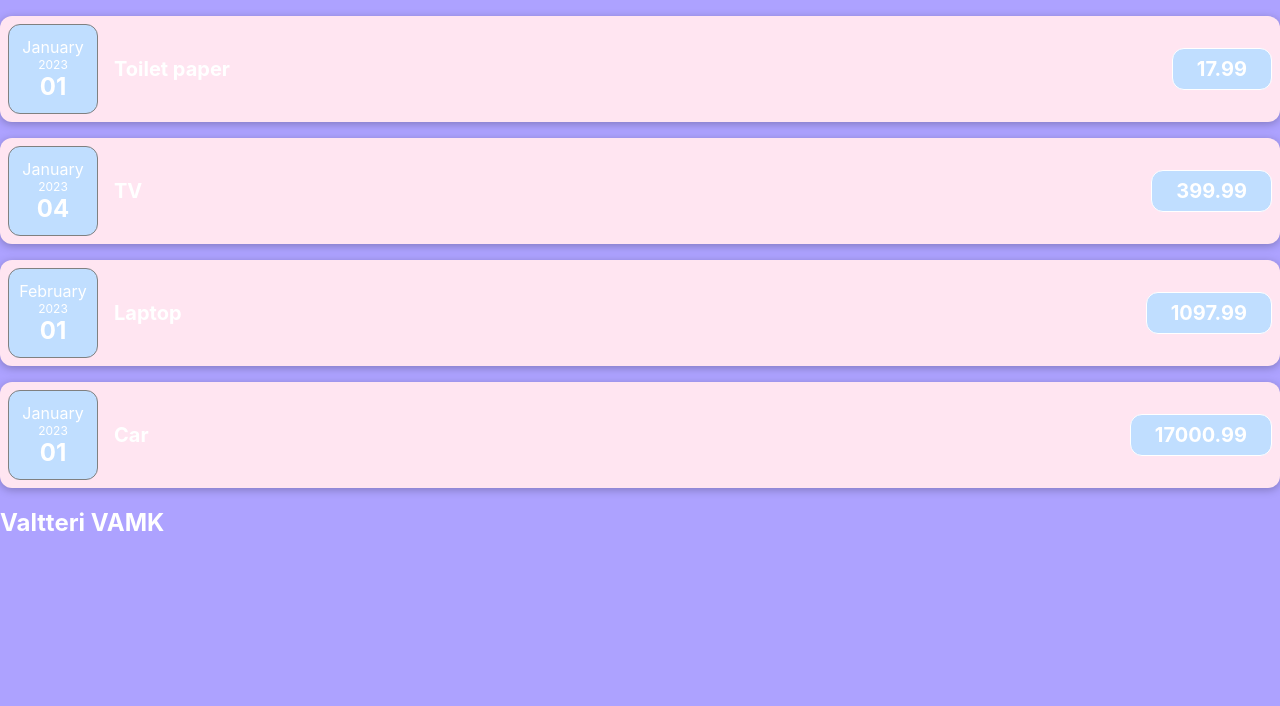
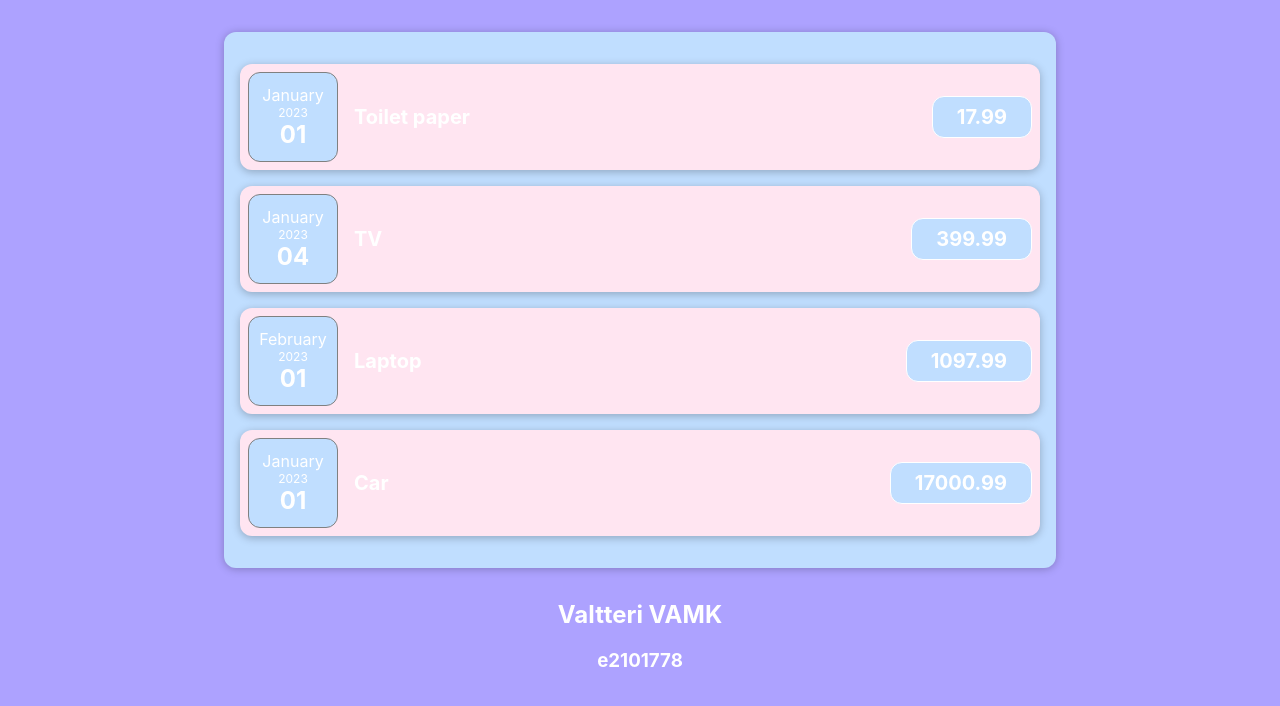
Before and after one commit to Vesku2000/ReactSchool, a React (Create React App) app: page / in a window 1280 px wide. Shown: the top 706 px of the page. Built offline with nearby package versions, Linux system fonts and the light colour scheme.

Commit message:
task4 done

```diff
--- a/src/App.js
+++ b/src/App.js
@@ -1,4 +1,5 @@
 import ExpenseItem from './components/ExpenseItem';
+import Expense from './components/Expense';
 import './App.css';
 
 function App(){
@@ -33,27 +34,9 @@ function App(){
   return(
 
     <div>
-      <ExpenseItem
-      title = {expenses[0].title}
-      amount = {expenses[0].amount}
-      date = {expenses[0].date}
-      />
-      <ExpenseItem
-      title = {expenses[1].title}
-      amount = {expenses[1].amount}
-      date = {expenses[1].date}
-      />
-      <ExpenseItem
-      title = {expenses[2].title}
-      amount = {expenses[2].amount}
-      date = {expenses[2].date}
-      />
-      <ExpenseItem
-      title = {expenses[3].title}
-      amount = {expenses[3].amount}
-      date = {expenses[3].date}
-      />
+      <Expense expenses={expenses}/>
       <h2 className='name'>Valtteri VAMK</h2>
+      <h3 className='name'>e2101778</h3>
     </div>
   )
 }
--- a/src/components/Expense.css
+++ b/src/components/Expense.css
@@ -0,0 +1,9 @@
+.expenses {
+    padding: 1rem;
+    background-color: var(--second-color);
+    margin: 2rem auto;
+    width: 50rem;
+    max-width: 95%;
+    border-radius: 12px;
+    box-shadow: 0 1px 8px rgba(0, 0, 0, 0.25);
+  }
--- a/src/components/Expense.jsx
+++ b/src/components/Expense.jsx
@@ -3,9 +3,34 @@ import ExpenseItem from './ExpenseItem';
 
 import './Expense.css'
 
-const Expense = () => {
+const Expense = (props) => {
+
+
+
   return (
-    <div>Expense</div>
+    <div className='expenses'>
+        <ExpenseItem
+      title = {props.expenses[0].title}
+      amount = {props.expenses[0].amount}
+      date = {props.expenses[0].date}
+      />
+      <ExpenseItem
+      title = {props.expenses[1].title}
+      amount = {props.expenses[1].amount}
+      date = {props.expenses[1].date}
+      />
+      <ExpenseItem
+      title = {props.expenses[2].title}
+      amount = {props.expenses[2].amount}
+      date = {props.expenses[2].date}
+      />
+      <ExpenseItem
+      title = {props.expenses[3].title}
+      amount = {props.expenses[3].amount}
+      date = {props.expenses[3].date}
+      />
+    </div>
+
   )
 }
 
--- a/src/index.css
+++ b/src/index.css
@@ -17,4 +17,5 @@ html{
 }
 .name{
   color: white;
+  text-align: center;
 }
```
